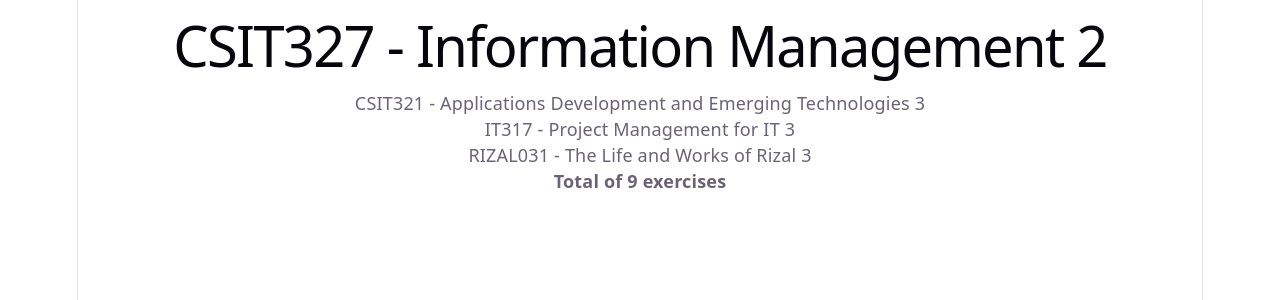
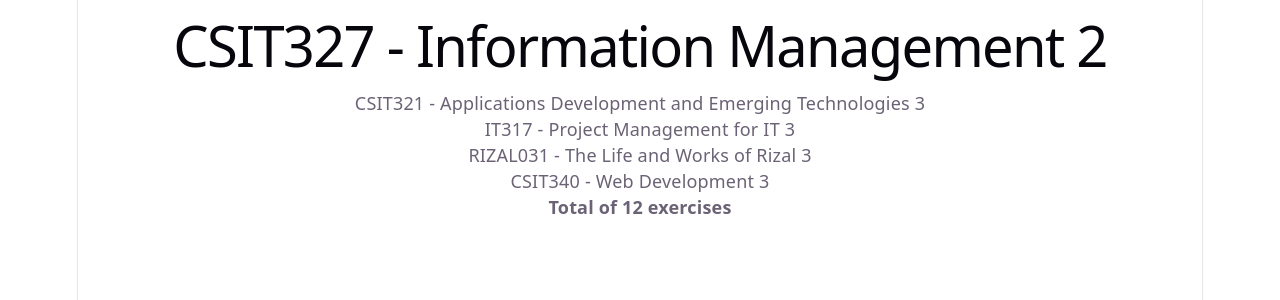
Before and after one commit to oyatzz/-CSIT340G6-Lab3-TAYO, a React (Vite) app: page / in a window 1280 px wide. Shown: the top 300 px of the page. Built offline with nearby package versions, Linux system fonts and the light colour scheme.

Commit message:
1.4: course information step 4

```diff
--- a/src/App.jsx
+++ b/src/App.jsx
@@ -9,9 +9,9 @@ const Part = ({ part }) => {
 const Content = ({ course }) => {
   return (
     <div>
-      <Part part={course.parts[0]} />
-      <Part part={course.parts[1]} />
-      <Part part={course.parts[2]} />
+      {course.parts.map(part =>
+        <Part key={part.name} part={part} />
+      )}
     </div>
   )
 }
@@ -28,9 +28,10 @@ const App = () => {
   const course = {
     name: 'CSIT327 - Information Management 2',
     parts: [
-      { name: 'CSIT321 - Applications Development and Emerging Technologies', exercises: 3 },
-      { name: 'IT317 - Project Management for IT', exercises: 3 },
-      { name: 'RIZAL031 - The Life and Works of Rizal', exercises: 3 }
+  { name: 'CSIT321 - Applications Development and Emerging Technologies', exercises: 3 },
+  { name: 'IT317 - Project Management for IT', exercises: 3 },
+  { name: 'RIZAL031 - The Life and Works of Rizal', exercises: 3 },
+  { name: 'CSIT340 - Web Development', exercises: 3 }
     ]
   }
 
```
